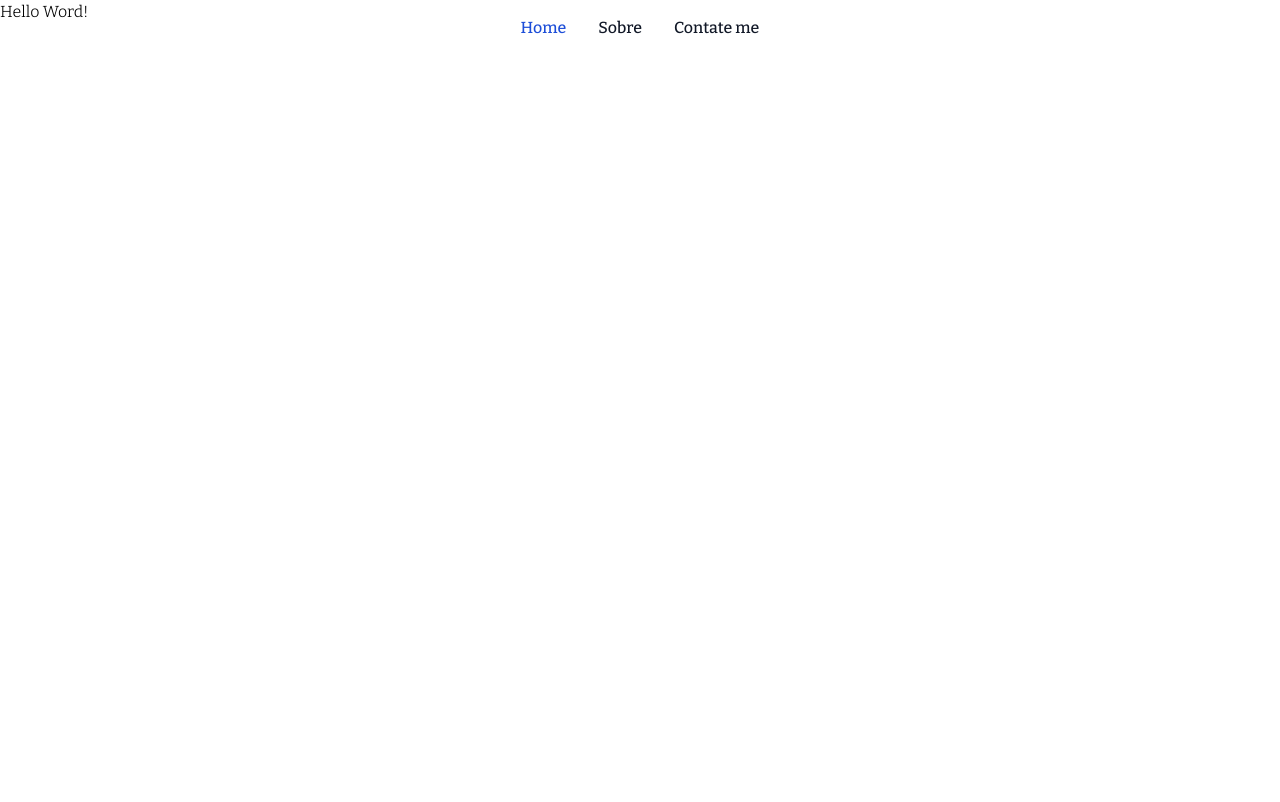
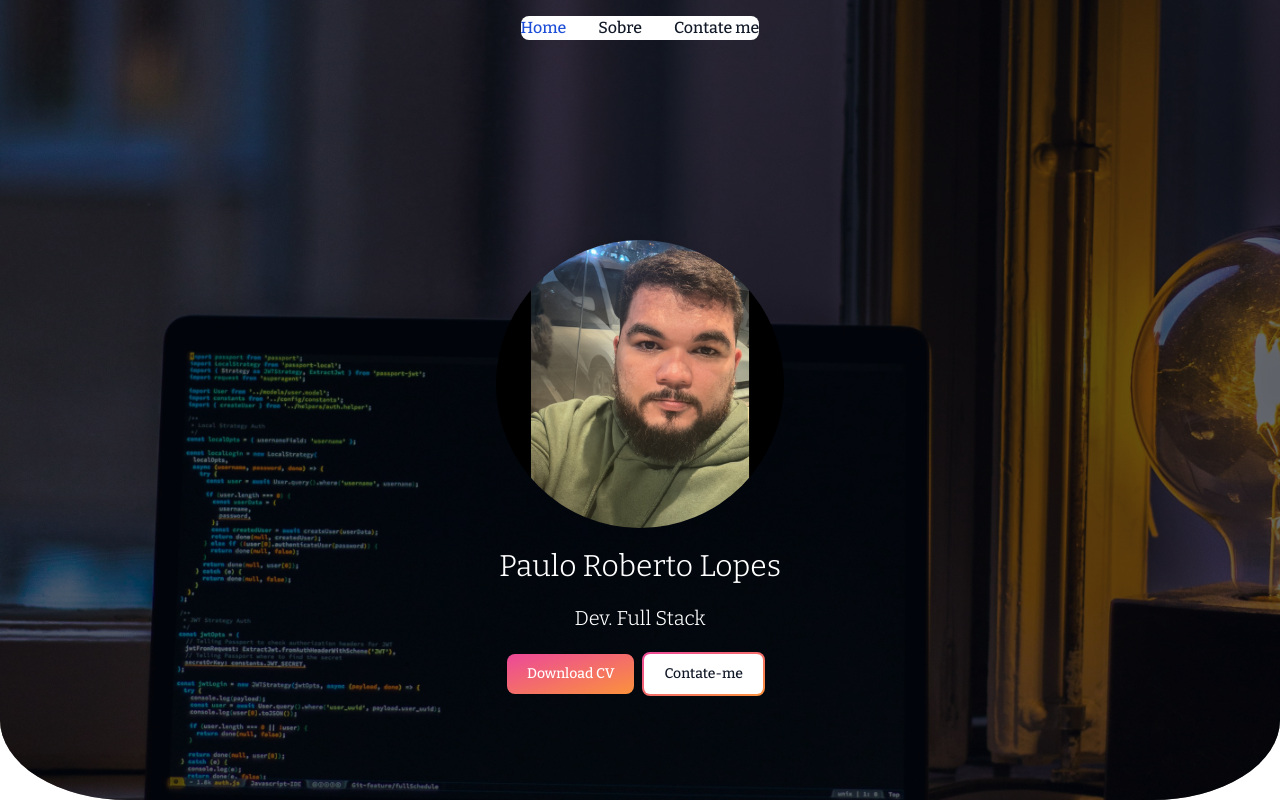
Before and after one commit to PauloCazuza/portifolio, a Next.js app: page / in a window 1280 px wide. Shown: the top 802 px of the page. Built offline with nearby package versions, Linux system fonts and the light colour scheme.

Commit message:
feat: personalize scroll

```diff
--- a/src/app/globals.css
+++ b/src/app/globals.css
@@ -28,10 +28,15 @@ body {
     text-wrap: balance;
   }
 }
-
+/* Firefox */
 * {
   scrollbar-width: thin;
   scrollbar-color: var(--secondary) var(--primary);
+}
+
+:root {
+  --primary: #0f172a;
+  --secondary: cornflowerblue;
 }
 
 /* Chrome, Edge, and Safari */
--- a/src/app/page.tsx
+++ b/src/app/page.tsx
@@ -1,6 +1,7 @@
+import Home from "./home/page";
 
-export default function Home() {
+export default function App() {
   return (
-    <h1>Hello Word!</h1>
+    <Home />
   );
 }
```
